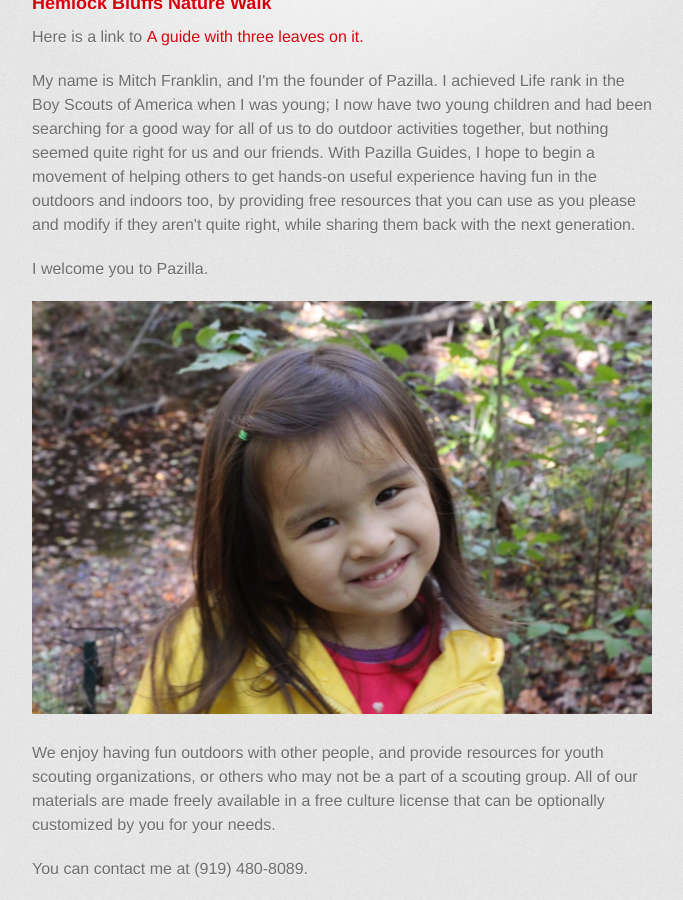
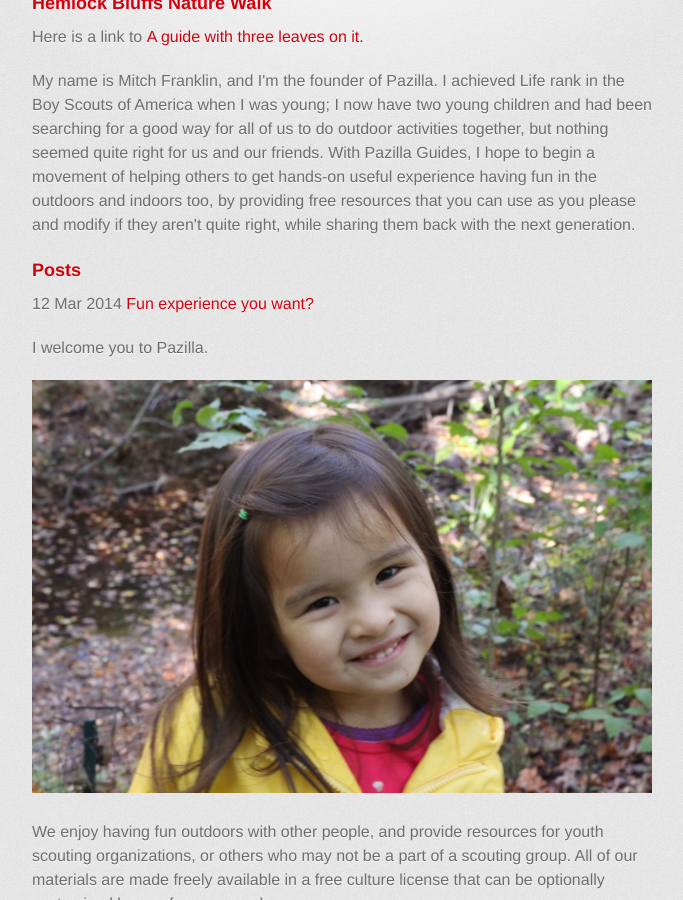
Before and after one commit to pazilla/pazilla.github.io, a Jekyll site: the page built from index.html, in a window 1280 px wide and 900 px high, scrolled down 440 px. Shown: the whole window, without its empty margins (298-981 px from the left). Built offline with Jekyll 4.4.1, drawn with Linux system fonts in a browser that asks for light colours; some web fonts are replaced.

Commit message:
Update index.html

```diff
--- a/index.html
+++ b/index.html
@@ -22,6 +22,13 @@ With Pazilla Guides, I hope to begin a movement of helping others to get hands-o
 having fun in the outdoors and indoors too,
 by providing free resources that you can use as you please and modify if they aren't quite right,
 while sharing them back with the next generation.
+</p>
+
+<h3>Posts</h3>
+<p>
+{% for post in site.posts %}
+{{ post.date | date_to_string }} <a href="{{ post.url }}">{{ post.title }}</a><br>
+{% endfor %}
 </p>
 
 <p>
```
